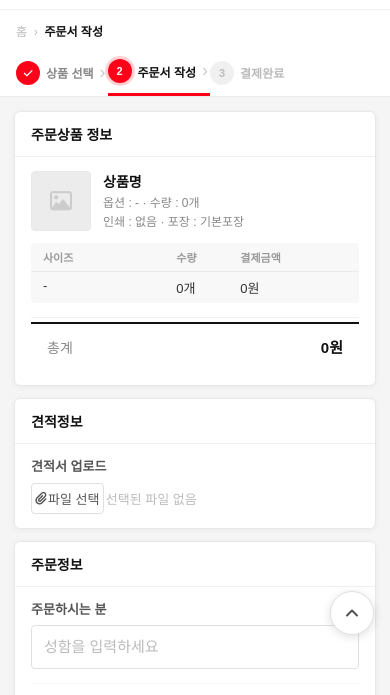
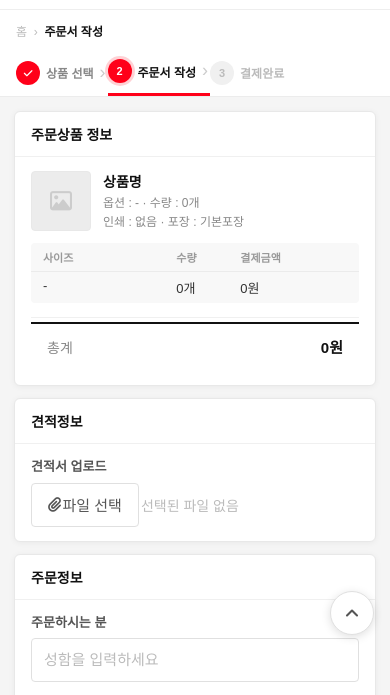
Before and after one commit to xij1010/noeul, a plain HTML site: page order.html in a window 390 px wide. Shown: the part 121-816 px from the top of the page. Drawn offline with Linux system fonts and the light colour scheme.

Commit message:
Enlarge file select button on mobile
Co-Authored-By: Claude Sonnet 4.6 <noreply@anthropic.com>

```diff
--- a/order.html
+++ b/order.html
@@ -400,6 +400,11 @@
       /* 배송방법 */
       .delivery-grid{grid-template-columns:1fr 1fr;gap:0.5rem}
       .delivery-opt{padding:0.75rem 0.875rem}
+
+      /* 파일 선택 */
+      .file-btn{height:2.75rem;padding:0 1rem;font-size:0.9375rem}
+      .file-btn i{font-size:0.9375rem !important}
+      .file-name{font-size:0.875rem}
 
       /* 포인트 */
       .point-row{flex-wrap:nowrap;gap:0.5rem;align-items:center}
```
